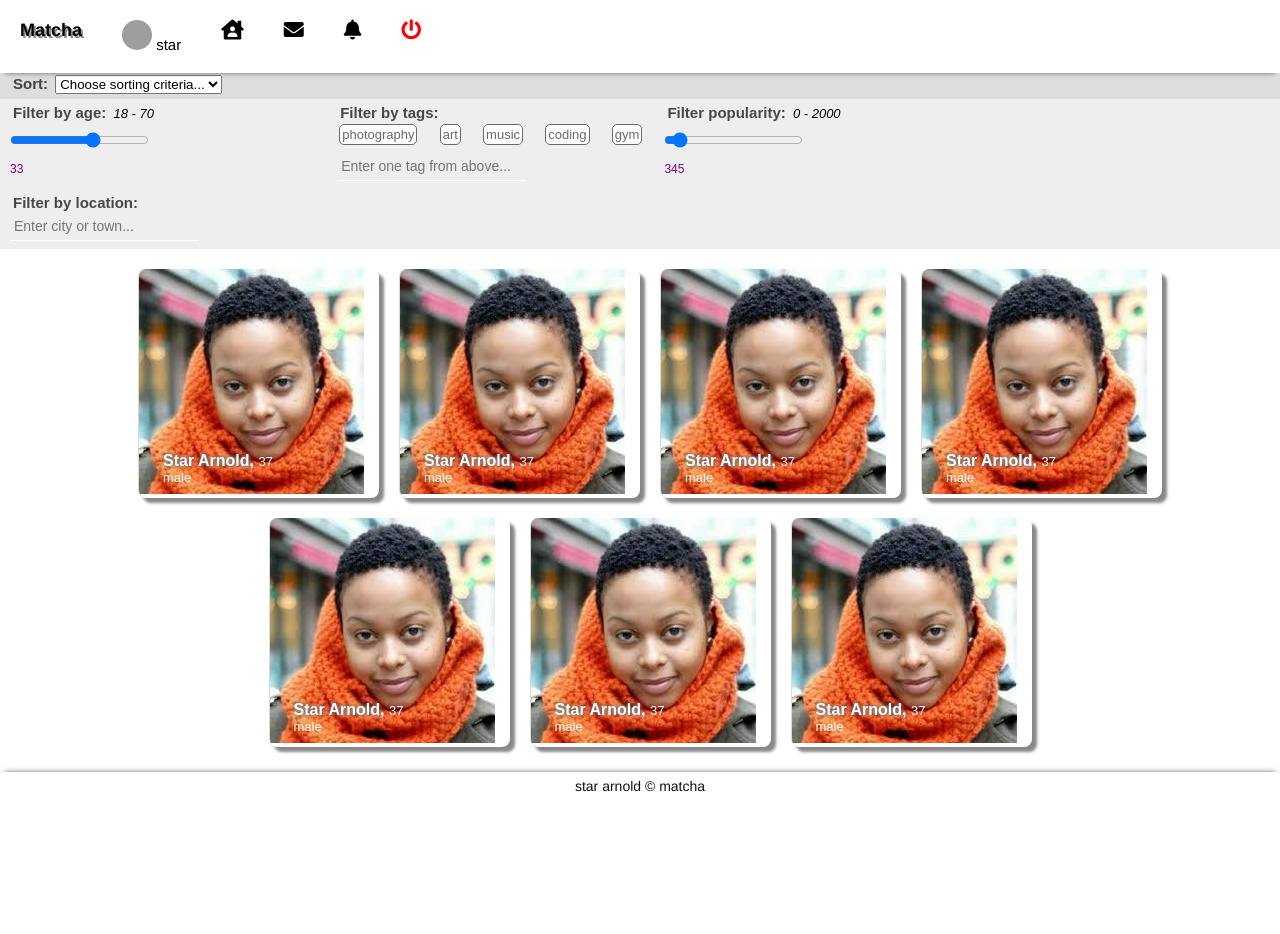
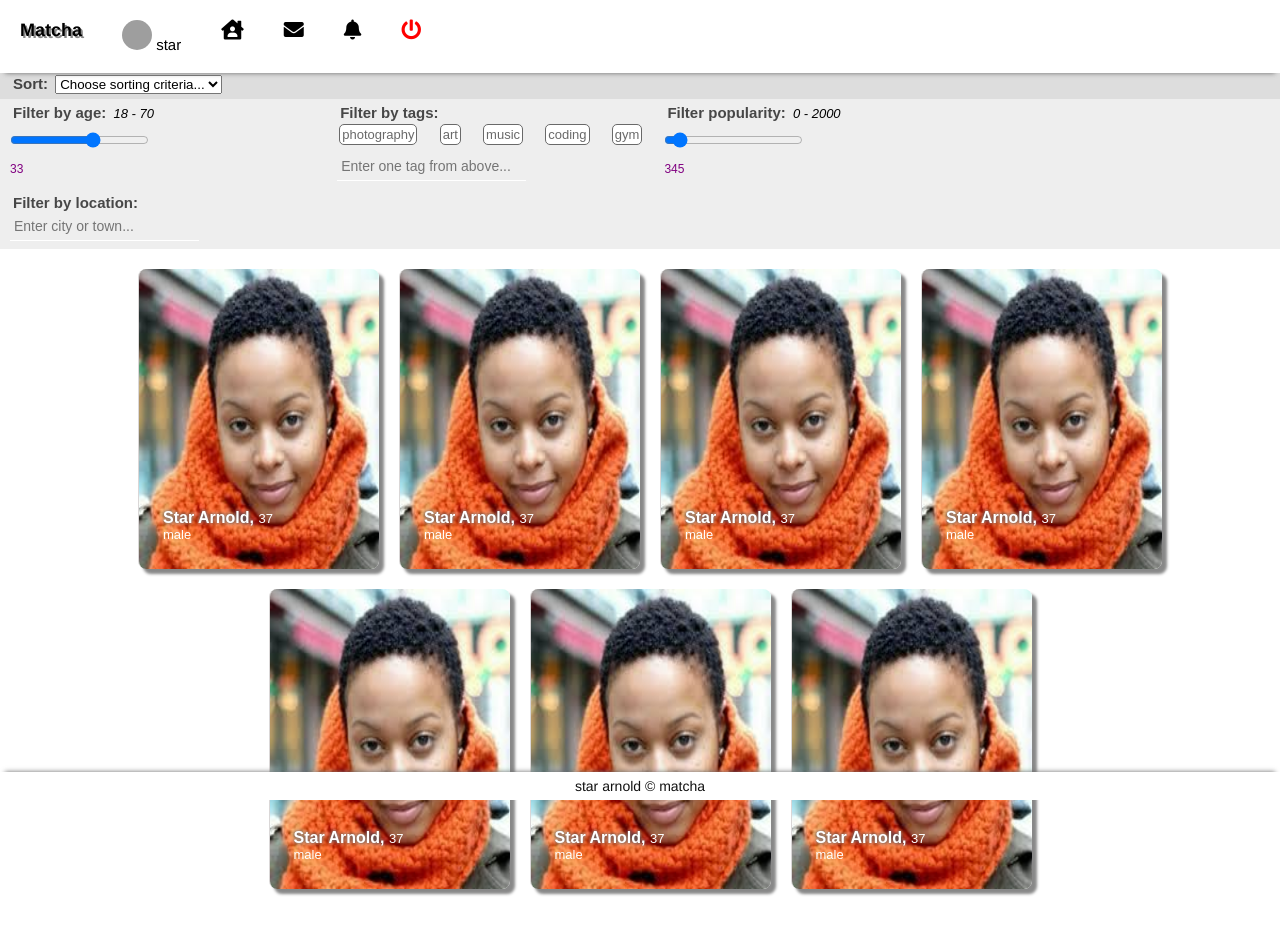
Before and after one commit to zuluarnold0/matcha, a React (Create React App) app in the folder dating-app/front-end/: page / in a window 1280 px wide. Both pictures are taken after typing "name@example.com", "Sample123" into the empty fields and a click on the input "LOGIN". Shown: the top 934 px of the page. Before the commit the page ends 800 px from the top, so only its background shows below. Built offline with nearby package versions, Linux system fonts and the light colour scheme; grey boxes are pictures that could not be loaded.

Commit message:
improved card appearance

```diff
--- a/dating-app/front-end/src/components/dashboard/Card.css
+++ b/dating-app/front-end/src/components/dashboard/Card.css
@@ -1,6 +1,7 @@
 .card__ {
     margin: 0px 0px 20px 20px;
     width: 240px;
+    height: 300px;
     background: white;
     border-left: 1px solid rgb(218, 215, 215);
     transition: all 1.8s ease;
--- a/dating-app/front-end/src/components/dashboard/Card.js
+++ b/dating-app/front-end/src/components/dashboard/Card.js
@@ -8,17 +8,13 @@ const Card = () => {
         <div className="float-left">
             <div className="card__">
                 <Link  to={'/viewuser/'+1}>
-                    <div className="container2"> {/*cannot find*/}
-                        <div className="card_banner">
-                            <img src={img_} alt="img"/>
-                        </div>
+                    <div className="card__image">
+                        <img src={img_} alt="img"/>
                     </div>
                     <div className="card__text">
-                        <div className="box_1"> {/*cannot find*/}
-                            <span className="card__name">Star Arnold, </span>
-                            <span className="card__info">37</span>
-                            <p className="card__info">male</p>
-                        </div>
+                        <span className="card__name">Star Arnold, </span>
+                        <span className="card__info">37</span>
+                        <p className="card__info">male</p>
                     </div>
                 </Link>
             </div>
```
